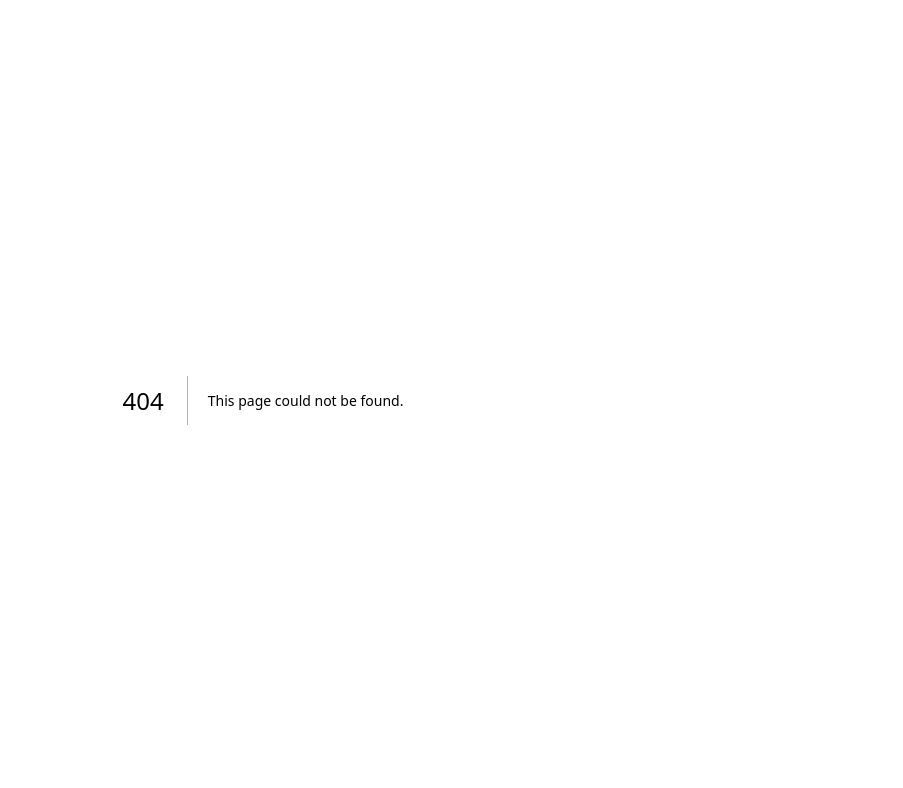
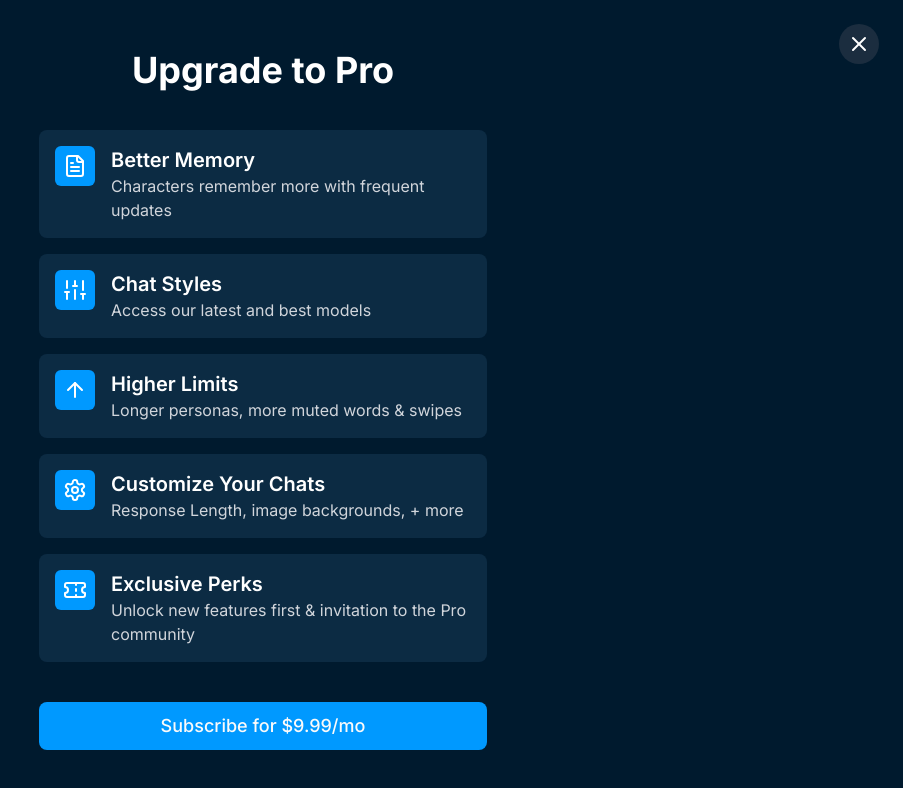
Before and after one commit to Stevada/VirtualLife.llc, a Next.js app: page /upgrade in a window 1280 px wide. Before the commit this address had no page. Shown: the top 788 px of the page, without its empty margins (377-1280 px from the left). Built offline with nearby package versions, Linux system fonts and the light colour scheme.

Commit message:
add the Refund policy and the page for 'Upgrade'

```diff
--- a/app/terms-of-service/page.tsx
+++ b/app/terms-of-service/page.tsx
@@ -124,6 +124,22 @@ export default function TermsOfServicePage() {
           </section>
 
           <section className="space-y-4">
+            <h2 className="text-xl font-semibold text-primary">Refund Policy</h2>
+            <h3 className="text-lg font-normal text-primary">Subscription Terms</h3>
+            <ul className="list-disc pl-5 space-y-1">
+              <li>Full refund within 7-day trial period</li>
+              <li>Prorated refunds for annual plans (minus $50 processing fee)</li>
+              <li>No refunds after 30 days of continuous usage</li>
+            </ul>
+            <h3 className="text-lg font-normal text-primary">Chargeback Policy</h3>
+            <p>Filing unwarranted chargebacks will result in:</p>
+            <ul className="list-disc pl-5 space-y-1">
+              <li>Permanent service termination</li>
+              <li>$150 dispute handling fee</li>
+            </ul>
+          </section>
+
+          <section className="space-y-4">
             <h2 className="text-xl font-semibold text-primary">Contact Us</h2>
             <p>If you have any questions about these Terms, please contact us at: terms@VirtualLife.ai</p>
           </section>
--- /dev/null
+++ b/app/upgrade/page.tsx
@@ -0,0 +1,88 @@
+"use client"
+
+import { X, FileText, Sliders, ArrowUp, Settings, Ticket } from "lucide-react"
+import { Button } from "@/components/ui/button"
+import { useRouter } from "next/navigation"
+
+export default function UpgradePage() {
+  const router = useRouter()
+
+  return (
+    <div className="min-h-screen flex flex-col items-center justify-center bg-[#001a2e] text-white p-4">
+      <button
+        onClick={() => router.back()}
+        className="absolute top-6 right-6 p-2 rounded-full bg-gray-700/50 hover:bg-gray-700/70 transition-colors"
+        aria-label="Close"
+      >
+        <X size={24} />
+      </button>
+
+      <div className="max-w-md w-full mx-auto">
+        <h1 className="text-4xl font-bold text-center mb-10">
+          Upgrade to <span className="text-white">Pro</span>
+        </h1>
+
+        <div className="space-y-4 mb-10">
+          {/* Better Memory */}
+          <div className="bg-[#0c2b43] rounded-lg p-4 flex items-start gap-4">
+            <div className="bg-[#0099ff] p-2 rounded-md">
+              <FileText size={24} className="text-white" />
+            </div>
+            <div>
+              <h2 className="text-xl font-semibold">Better Memory</h2>
+              <p className="text-gray-300">Characters remember more with frequent updates</p>
+            </div>
+          </div>
+
+          {/* Chat Styles */}
+          <div className="bg-[#0c2b43] rounded-lg p-4 flex items-start gap-4">
+            <div className="bg-[#0099ff] p-2 rounded-md">
+              <Sliders size={24} className="text-white" />
+            </div>
+            <div>
+              <h2 className="text-xl font-semibold">Chat Styles</h2>
+              <p className="text-gray-300">Access our latest and best models</p>
+            </div>
+          </div>
+
+          {/* Higher Limits */}
+          <div className="bg-[#0c2b43] rounded-lg p-4 flex items-start gap-4">
+            <div className="bg-[#0099ff] p-2 rounded-md">
+              <ArrowUp size={24} className="text-white" />
+            </div>
+            <div>
+              <h2 className="text-xl font-semibold">Higher Limits</h2>
+              <p className="text-gray-300">Longer personas, more muted words & swipes</p>
+            </div>
+          </div>
+
+          {/* Customize Your Chats */}
+          <div className="bg-[#0c2b43] rounded-lg p-4 flex items-start gap-4">
+            <div className="bg-[#0099ff] p-2 rounded-md">
+              <Settings size={24} className="text-white" />
+            </div>
+            <div>
+              <h2 className="text-xl font-semibold">Customize Your Chats</h2>
+              <p className="text-gray-300">Response Length, image backgrounds, + more</p>
+            </div>
+          </div>
+
+          {/* Exclusive Perks */}
+          <div className="bg-[#0c2b43] rounded-lg p-4 flex items-start gap-4">
+            <div className="bg-[#0099ff] p-2 rounded-md">
+              <Ticket size={24} className="text-white" />
+            </div>
+            <div>
+              <h2 className="text-xl font-semibold">Exclusive Perks</h2>
+              <p className="text-gray-300">Unlock new features first & invitation to the Pro community</p>
+            </div>
+          </div>
+        </div>
+
+        <Button className="w-full py-6 text-lg font-medium bg-[#0099ff] hover:bg-[#0088ee] rounded-lg">
+          Subscribe for $9.99/mo
+        </Button>
+      </div>
+    </div>
+  )
+}
--- a/components/sidebar.tsx
+++ b/components/sidebar.tsx
@@ -53,7 +53,7 @@ export function Sidebar() {
           </Link>
         </div>
         <Button variant="outline" className="w-full mt-4 text-primary">
-          Upgrade to c.ai+
+          <Link href="/upgrade">Upgrade to Pro</Link>
         </Button>
       </div>
     </div>
```
